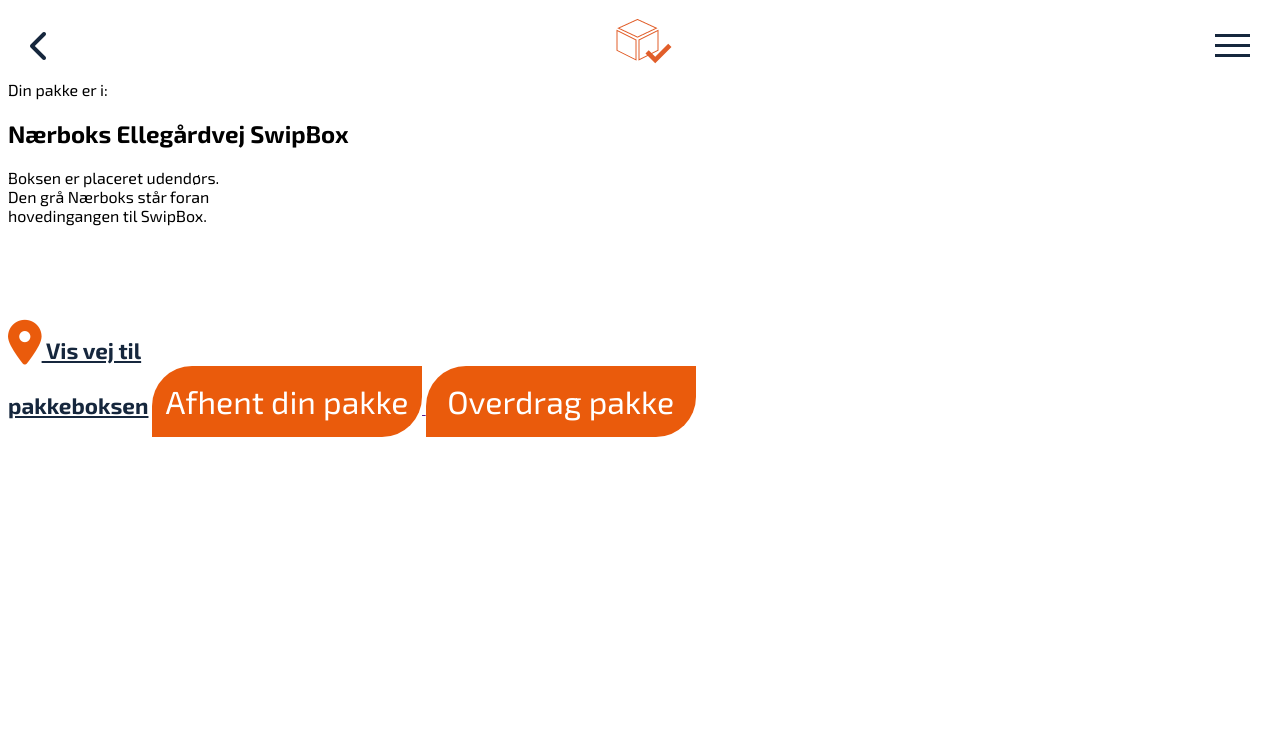
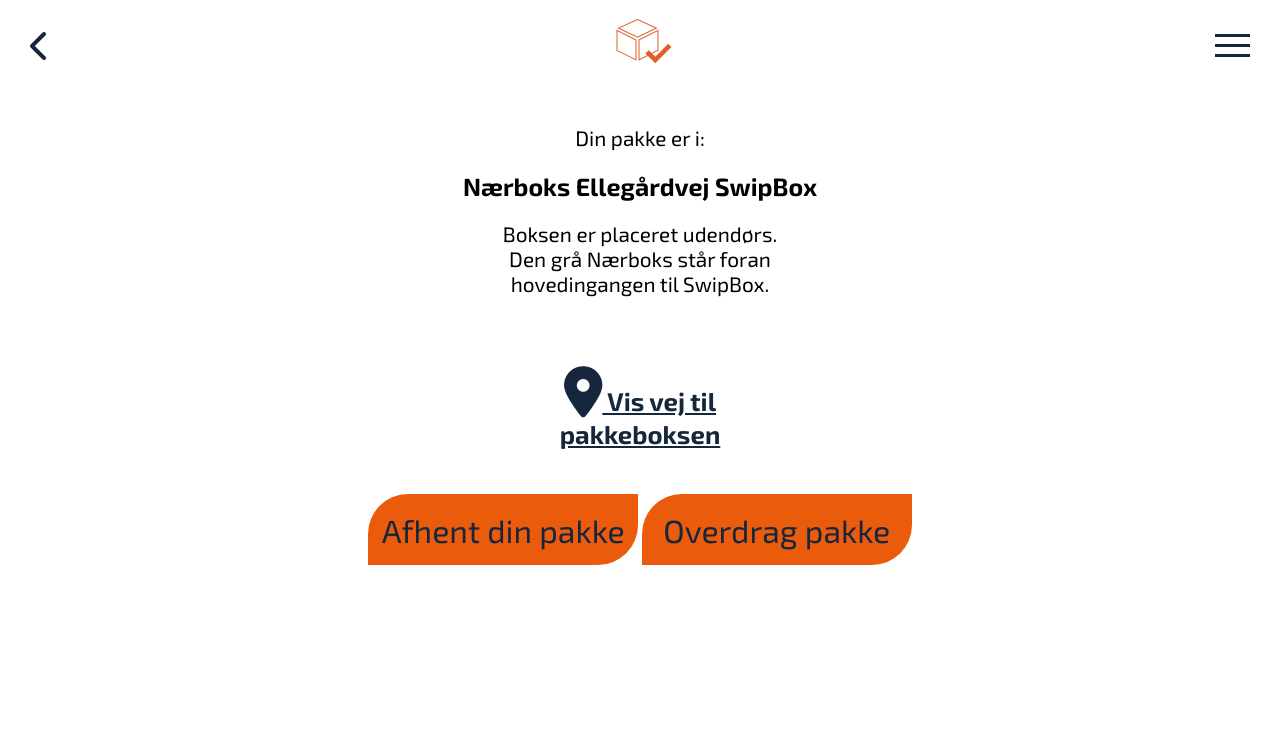
Before and after one commit to nomigayatri/swipbox, a plain HTML site: page app/afhentpakke.html in a window 1280 px wide. Drawn offline with Linux system fonts and the light colour scheme.

Commit message:
afhentpakke

```diff
--- a/app/afhentpakke.html
+++ b/app/afhentpakke.html
@@ -55,25 +55,32 @@
 
 </header>
 
-    <main>
+    <main class="main__afhentpakke">
+
+        <section class="infotext__afhentpakke">
         <p>Din pakke er i:</p>
-        <h2>Nærboks Ellegårdvej SwipBox</h2>
+        <h2 class="adress__hentpakke">Nærboks Ellegårdvej SwipBox</h2>
         <p>Boksen er placeret udendørs. <br>
            Den grå Nærboks står foran <br>
            hovedingangen til SwipBox.
         </p>
-        <a class="tekst__map" href="https://www.google.com/maps/@54.7481949,8.6289497,9z"> <i class="fas fa-map-marker-alt fa-2x"></i> Vis vej til <br> pakkeboksen</a>
-        <a href="">
-            <button class="buttonsend button__afhent">
-                Afhent din pakke
+    </section>
+
+
+        <a class="tekst__map"
+        href="https://www.google.com/maps/@54.7481949,8.6289497,9z"> <i class="fas fa-map-marker-alt fa-2x"></i> Vis vej til <br> pakkeboksen
+    </a>
+
+
+           <section class="buttons__afhent">
+           <button class="buttonsend button__afhent">
+                <a href="#">Afhent din pakke</a>
             </button>
-        </a>
-        <a href="">
+
             <button class="buttonsend button__overdrag">
-                Overdrag pakke
+                <a href="#">Overdrag pakke</a>
             </button>
-        </a>
-
+        </section>
 
     </main>
 
--- a/app/style.scss
+++ b/app/style.scss
@@ -1,7 +1,11 @@
 /* ----------  general stylerules ---------- */
 body {
     font-family: 'Exo 2', sans-serif;
+}
 
+a {
+    text-decoration: none;
+    color:#16273D;
 }
 /* ----------  Icon --------- */
 i {
@@ -31,6 +35,7 @@
 
 .buttonsend {
     background-color: #EA5B0C;
+
 }
 
 /* ----------  Pop-Ups ---------- */
@@ -178,13 +183,13 @@
     grid-template-columns: 1fr 1fr;
 }
 
-.fab {
+.fa-6x {
      color: #11B8D7;
     margin-top: 50px;
     justify-self: end;
 }
 
-.fa-map-marker-alt{
+.fa-5x {
     color: #EA5B0C;
     margin-top: 80px;
     justify-self: start;
@@ -210,6 +215,7 @@
     margin-top: 0;
 }
 
+
 /* ---------- Afhent pakke ---------- */
 
 .hentpakke__lille {
@@ -223,7 +229,27 @@
     text-decoration-line: underline;
     color: #16273D;
     font-weight: bold;
-    font-size: 1.4em;
-    line-height: 2px;
+    font-size: 1.6em;
+    margin-bottom: 30px;
+    margin-top: 50px;
 
 }
+
+.main__afhentpakke {
+    display: grid;
+    grid-template-rows: 1fr 0.1fr 1fr;
+    text-align: center;
+}
+
+.infotext__afhentpakke {
+    font-size: 1.3em;
+   margin-top: 40px;
+}
+
+.button__overdrag{
+    margin-top: 15px;
+}
+
+.adress__hentpakke {
+    font-size: 1.2em;
+}
```
Also changed, not shown: app/style.css.
